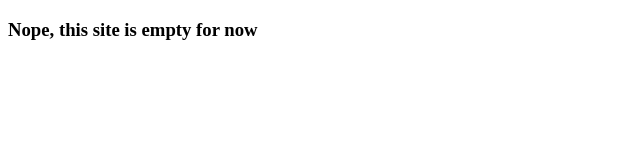
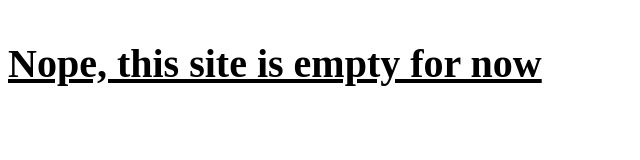
Before and after one commit to Rihtars/Goncear_Vladimir_AAW2112, a plain HTML site: page index.html in a window 1280 px wide. Shown: the whole page, without its empty margins (0-640 px from the left). Drawn offline with Linux system fonts and the light colour scheme.

Commit message:
link pentru css

```diff
--- a/index.html
+++ b/index.html
@@ -2,6 +2,7 @@
 <html>
     <head>
         <title>Git Lab nr.8</title>
+        <link rel="stylesheet" href="styles.css"><link>
     </head>
     <body>
         <h3>Nope, this site is empty for now</h3>
```
